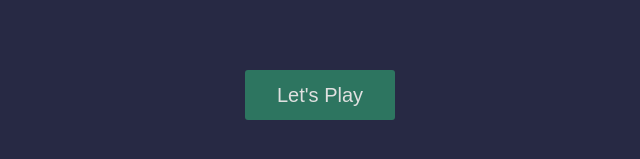
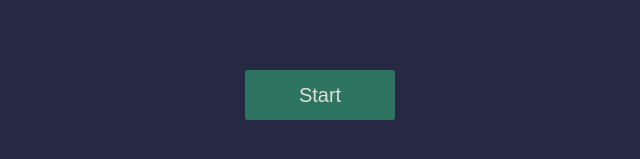
Before and after one commit to jovanmilanovicc/rock-paper-scissors, a plain HTML site: page index.html in a window 1280 px wide. Shown: the part 367-526 px from the top of the page, 320-960 px from the left. Drawn offline with Linux system fonts and the light colour scheme.

Commit message:
final commit

```diff
--- a/index.html
+++ b/index.html
@@ -5,7 +5,7 @@
     <meta name="viewport" content="width=device-width, initial-scale=1.0" />
     <meta http-equiv="X-UA-Compatible" content="ie=edge" />
     <link rel="stylesheet" href="style.css" />
-    <title>Rock paper and scissors</title>
+    <title>Rock,paper,scissors</title>
   </head>
   <body>
     <section class="game">
@@ -22,7 +22,7 @@
 
       <div class="intro">
         <h1>Rock Paper and Scissors</h1>
-        <button>Let's Play</button>
+        <button>Start</button>
       </div>
 
       <div class="match fadeOut">
```
